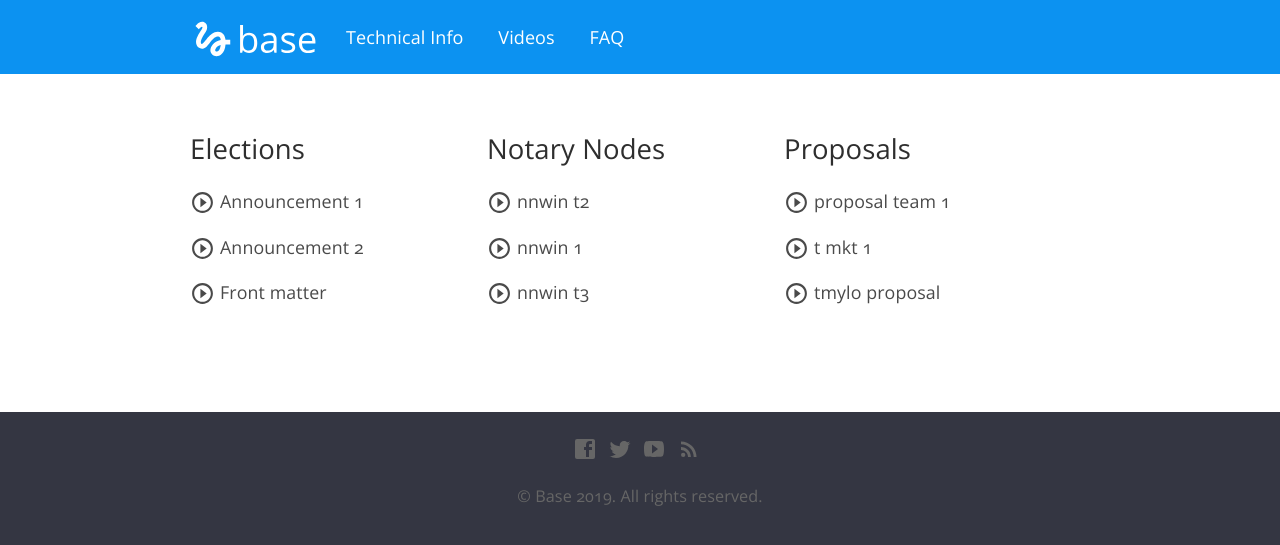
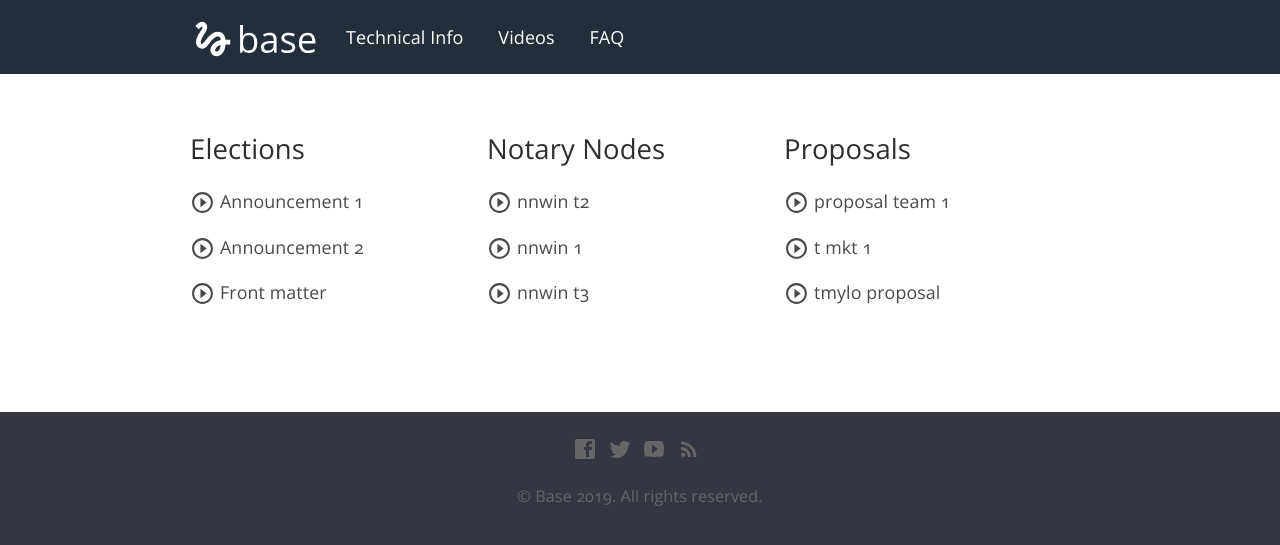
Before and after one commit to smk762/mylodocs, a Jekyll site: the page built from index.html, in a window 1280 px wide. Shown: the top 545 px of the page. Built offline with Jekyll 4.4.1, drawn with Linux system fonts in a browser that asks for light colours; nearby versions of some CDN libraries.

Commit message:
colour change

```diff
--- a/_sass/variables.scss
+++ b/_sass/variables.scss
@@ -8,7 +8,7 @@ $desktop: "(min-width: 900px)";
 $dark-grey: #222;
 $medium-grey: #666;
 $light-grey: #ccc;
-$header-color: #0c92f1;
+$header-color: #242e3a;
 
 $link-color: #4A4A4A;
 $link-hover-color: #111;
```
